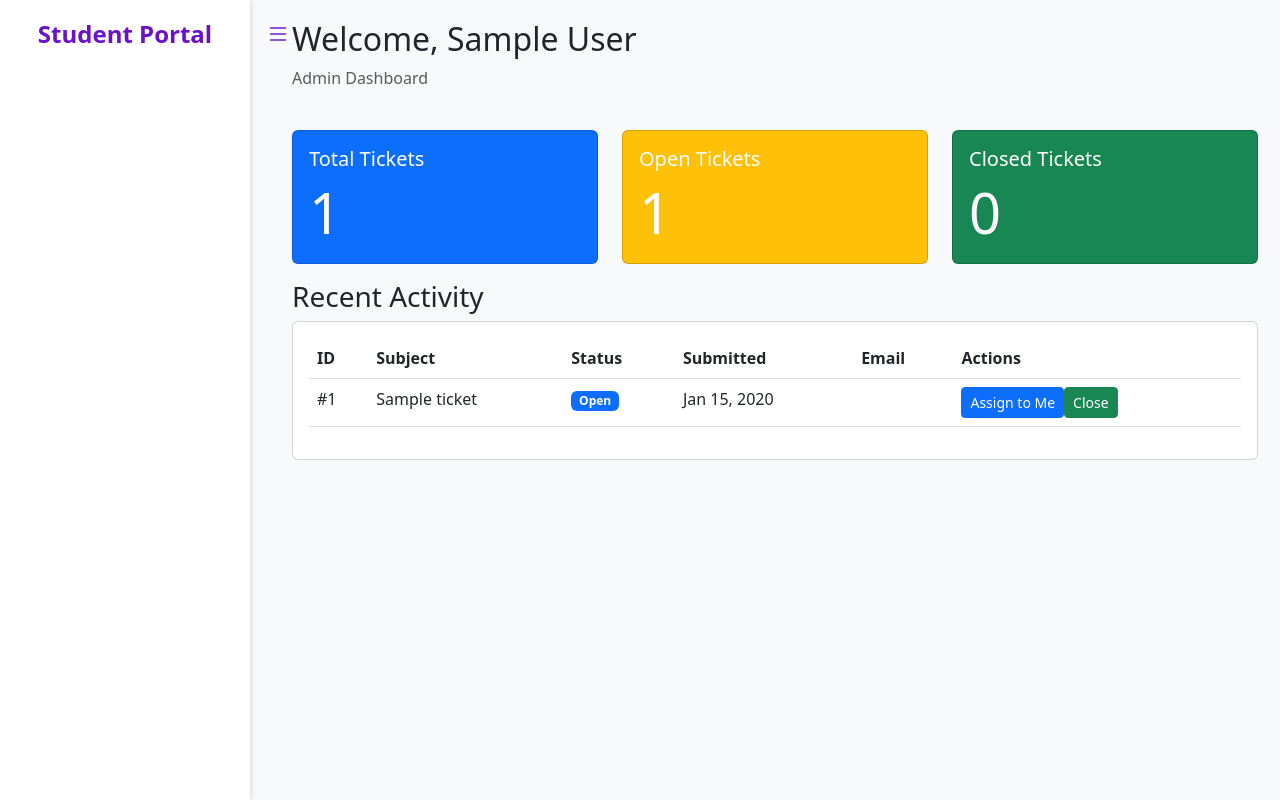
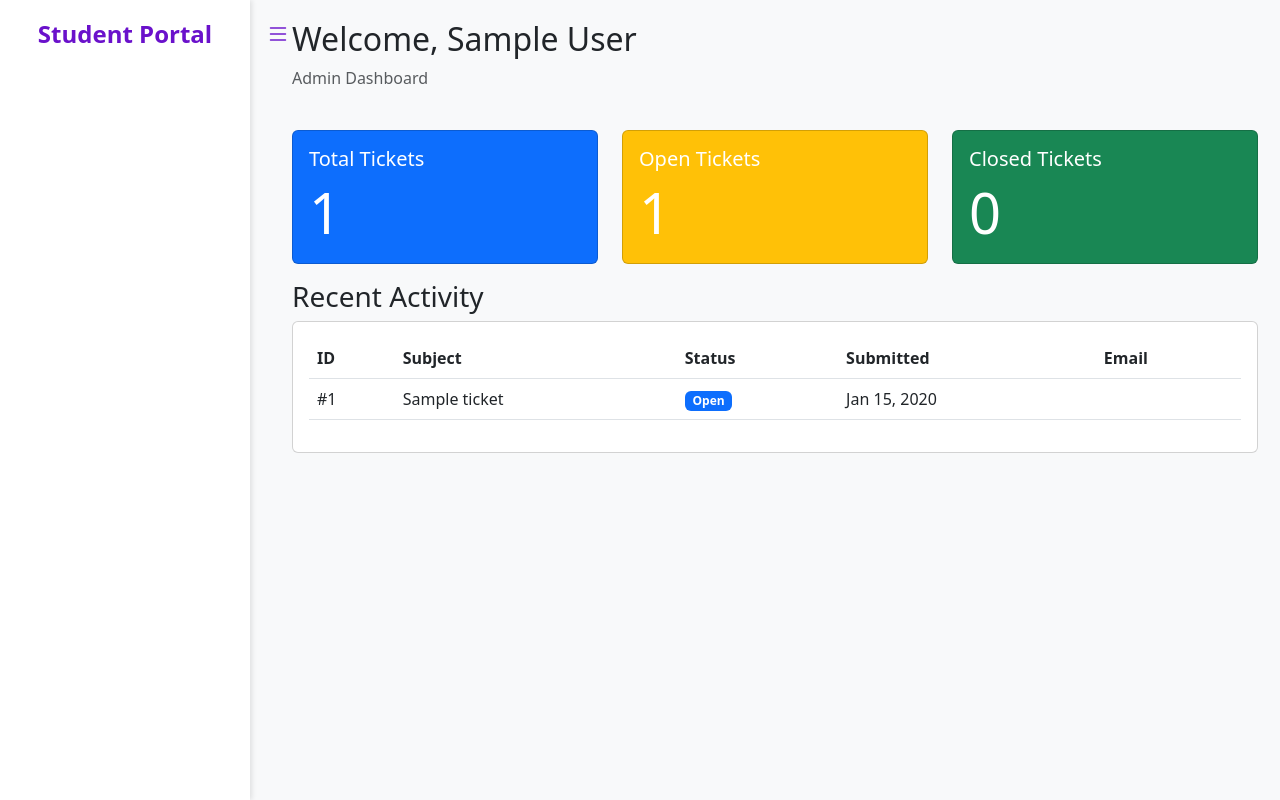
Before and after one commit to doo78/ticketing-system, a Django app: page /control-panel/dashboard/ in a window 1280 px wide. Run offline with Django 5.2, Linux system fonts and the light colour scheme; a user stored in the database is signed in; tables that the repository leaves empty hold one stand-in row (values such as "Sample post"); some libraries are stand-ins or nearby versions.

Commit message:
fixed dashboard and conflicts

```diff
--- a/ticket/templates/admin-panel/admin_dashboard.html
+++ b/ticket/templates/admin-panel/admin_dashboard.html
@@ -54,7 +54,6 @@
                         <th>Status</th>
                         <th>Submitted</th>
                         <th>Email</th>
-                        <th>Actions</th>
                     </tr>
                 </thead>
                 <tbody>
@@ -69,27 +68,6 @@
                         </td>
                         <td>{{ ticket.date_submitted|date:"M d, Y" }}</td>
                         <td>{{ ticket.email }}</td>
-                        <td>
-                            <div class="btn-group">
-                                {% if ticket.status == 'open' %}
-                                <form method="post" action="{% url 'manage_ticket' ticket.id %}" class="d-inline">
-                                    {% csrf_token %}
-                                    <button type="submit" name="action" value="assign" class="btn btn-sm btn-primary">
-                                        Assign to Me
-                                    </button>
-                                </form>
-                                {% endif %}
-
-                                {% if ticket.status != 'closed' and ticket.assigned_staff == request.user.staff %}
-                                <form method="post" action="{% url 'manage_ticket' ticket.id %}" class="d-inline">
-                                    {% csrf_token %}
-                                    <button type="submit" name="action" value="close" class="btn btn-sm btn-success">
-                                        Close
-                                    </button>
-                                </form>
-                                {% endif %}
-                            </div>
-                        </td>
                     </tr>
                     {% empty %}
                     <tr>
--- a/ticket/templates/admin-panel/admin_ticket_list.html
+++ b/ticket/templates/admin-panel/admin_ticket_list.html
@@ -205,6 +205,7 @@
             ticket_id = $(this).data("ticketid");
             ajaxRequest('/control-panel/api/ticket_details', { ticket_id: ticket_id })
             .then(data => {
+                data=data.response
                 if (data && data.department) {
                     // Load staff based on department
                     get_staff_by_department(data.department, data.assigned_staff_id);
```
